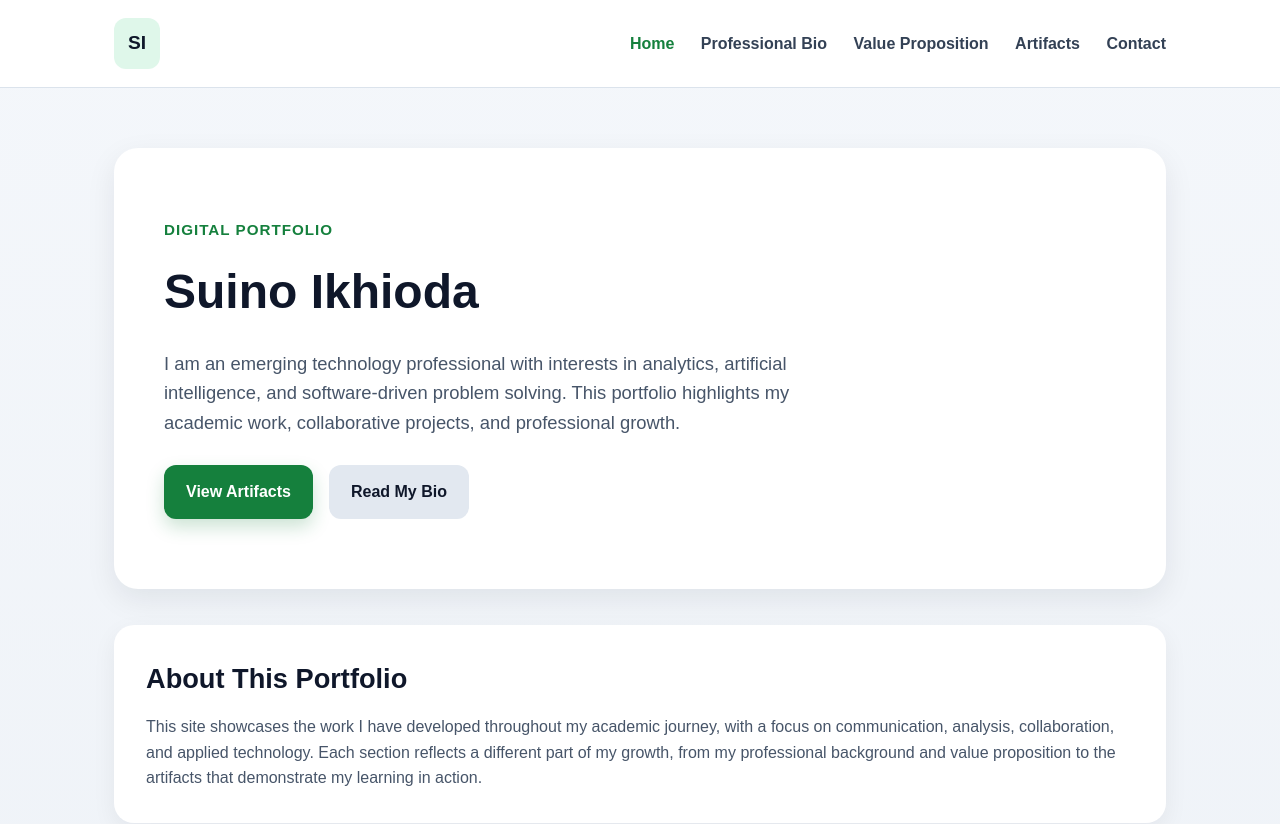
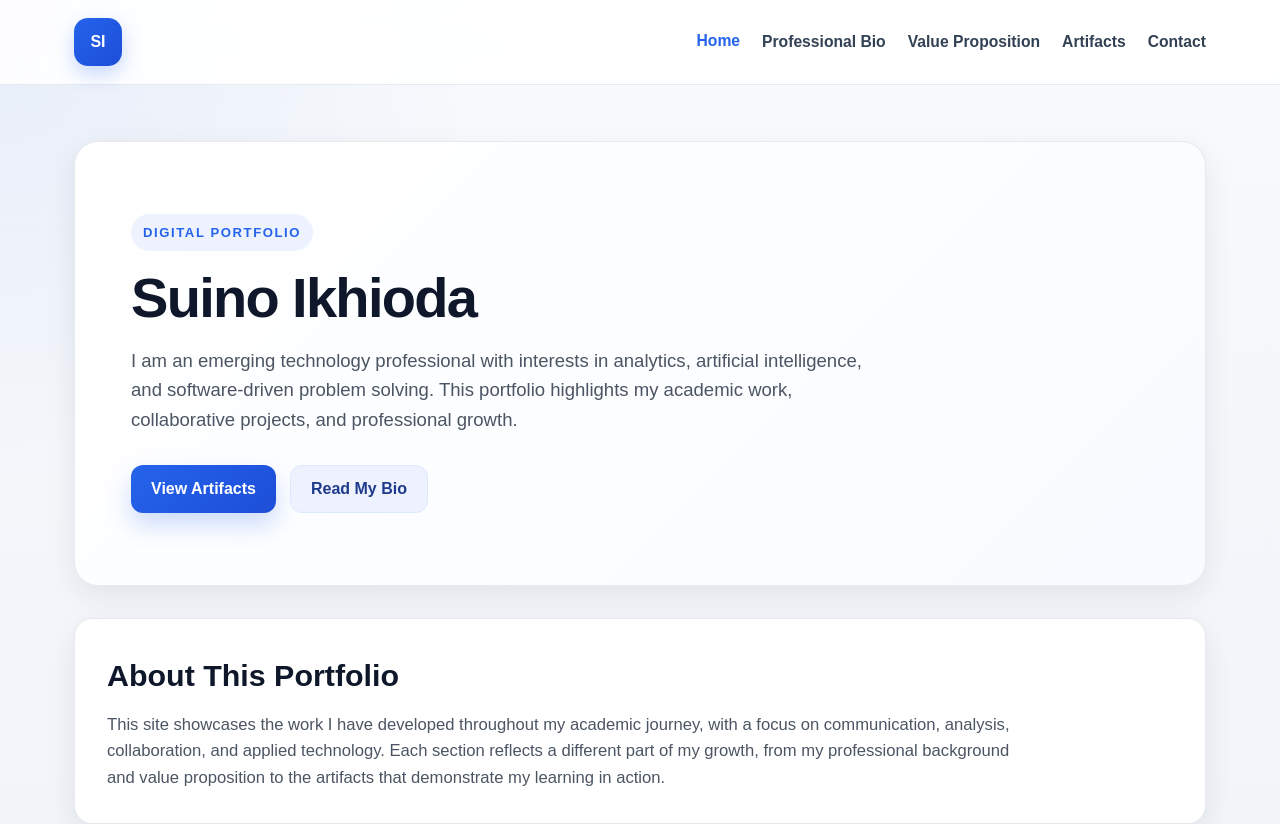
Before and after one commit to suinoik/suinoik.github.io, a plain HTML site: page index.html in a window 1280 px wide. Shown: the top 824 px of the page. Drawn offline with Linux system fonts and the light colour scheme.

Commit message:
Refactor CSS with new variables and styles

```diff
--- a/style.css
+++ b/style.css
@@ -4,101 +4,146 @@
   box-sizing: border-box;
 }
 
+:root {
+  --bg: #f3f4f8;
+  --surface: #ffffff;
+  --surface-2: #f8fafc;
+  --text: #111827;
+  --muted: #4b5563;
+  --border: #e5e7eb;
+  --accent: #2563eb;
+  --accent-dark: #1d4ed8;
+  --shadow: 0 10px 30px rgba(15, 23, 42, 0.08);
+  --radius-lg: 24px;
+  --radius-md: 18px;
+  --radius-sm: 12px;
+}
+
 body {
   font-family: Arial, sans-serif;
-  background: linear-gradient(to bottom, #f4f7fb, #eef2f7);
-  color: #1f2937;
+  background:
+    radial-gradient(circle at top left, rgba(37, 99, 235, 0.08), transparent 28%),
+    linear-gradient(to bottom, #f8fafc, #eef2f7);
+  color: var(--text);
   line-height: 1.6;
 }
 
+/* NAVIGATION */
 .navbar {
-  background-color: #ffffff;
-  border-bottom: 1px solid #dbe3ec;
   position: sticky;
   top: 0;
   z-index: 1000;
+  background: rgba(255, 255, 255, 0.88);
+  backdrop-filter: blur(14px);
+  border-bottom: 1px solid rgba(229, 231, 235, 0.9);
 }
 
 .nav-container {
-  max-width: 1100px;
+  max-width: 1180px;
   margin: 0 auto;
   padding: 18px 24px;
   display: flex;
+  align-items: center;
   justify-content: space-between;
-  align-items: center;
 }
 
 .logo {
-  font-size: 1.2rem;
-  font-weight: bold;
-  color: #0f172a;
-  background: #dff7ea;
-  padding: 10px 14px;
-  border-radius: 12px;
+  width: 48px;
+  height: 48px;
+  border-radius: 14px;
+  display: flex;
+  align-items: center;
+  justify-content: center;
+  font-weight: 800;
+  font-size: 1rem;
+  color: white;
+  background: linear-gradient(135deg, #2563eb, #1d4ed8);
+  box-shadow: 0 8px 20px rgba(37, 99, 235, 0.25);
+}
+
+.nav-links {
+  display: flex;
+  align-items: center;
+  gap: 22px;
+  flex-wrap: wrap;
 }
 
 .nav-links a {
-  margin-left: 22px;
   text-decoration: none;
-  font-weight: 600;
   color: #334155;
-  transition: color 0.2s ease;
+  font-weight: 700;
+  font-size: 0.98rem;
+  transition: color 0.2s ease, transform 0.2s ease;
 }
 
 .nav-links a:hover,
 .nav-links a.active {
-  color: #15803d;
+  color: var(--accent);
+  transform: translateY(-1px);
 }
 
+/* PAGE LAYOUT */
 .container {
-  max-width: 1100px;
+  max-width: 1180px;
   margin: 0 auto;
-  padding: 60px 24px;
+  padding: 56px 24px 80px;
 }
 
+/* HERO */
 .hero {
-  background: #ffffff;
-  border-radius: 24px;
-  padding: 70px 50px;
-  box-shadow: 0 10px 30px rgba(15, 23, 42, 0.08);
-  margin-bottom: 36px;
+  background: linear-gradient(135deg, #ffffff, #f8fbff);
+  border: 1px solid rgba(229, 231, 235, 0.9);
+  border-radius: var(--radius-lg);
+  padding: 72px 56px;
+  box-shadow: var(--shadow);
+  margin-bottom: 32px;
 }
 
 .eyebrow {
-  font-size: 0.95rem;
-  font-weight: bold;
+  display: inline-block;
+  font-size: 0.82rem;
+  font-weight: 800;
+  letter-spacing: 0.12em;
   text-transform: uppercase;
-  letter-spacing: 1px;
-  color: #15803d;
-  margin-bottom: 12px;
+  color: var(--accent);
+  background: rgba(37, 99, 235, 0.08);
+  padding: 8px 12px;
+  border-radius: 999px;
+  margin-bottom: 18px;
 }
 
 .hero h1 {
-  font-size: 3rem;
+  font-size: 3.5rem;
+  line-height: 1.05;
+  letter-spacing: -0.03em;
+  margin-bottom: 18px;
   color: #0f172a;
-  margin-bottom: 18px;
 }
 
 .subtitle {
-  font-size: 1.15rem;
-  max-width: 700px;
-  color: #475569;
-  margin-bottom: 28px;
+  max-width: 760px;
+  font-size: 1.16rem;
+  color: var(--muted);
+  margin-bottom: 30px;
 }
 
+/* BUTTONS */
 .hero-buttons {
   display: flex;
-  gap: 16px;
+  gap: 14px;
   flex-wrap: wrap;
 }
 
 .btn {
-  display: inline-block;
-  padding: 14px 22px;
+  display: inline-flex;
+  align-items: center;
+  justify-content: center;
+  min-height: 48px;
+  padding: 0 20px;
   border-radius: 12px;
   text-decoration: none;
-  font-weight: bold;
-  transition: transform 0.2s ease, box-shadow 0.2s ease;
+  font-weight: 700;
+  transition: transform 0.2s ease, box-shadow 0.2s ease, background 0.2s ease;
 }
 
 .btn:hover {
@@ -106,113 +151,147 @@ body {
 }
 
 .btn-primary {
-  background-color: #15803d;
-  color: white;
-  box-shadow: 0 8px 18px rgba(21, 128, 61, 0.22);
+  background: linear-gradient(135deg, #2563eb, #1d4ed8);
+  color: #ffffff;
+  box-shadow: 0 12px 24px rgba(37, 99, 235, 0.22);
 }
 
 .btn-primary:hover {
-  background-color: #166534;
+  box-shadow: 0 16px 28px rgba(37, 99, 235, 0.28);
 }
 
 .btn-secondary {
-  background-color: #e2e8f0;
-  color: #0f172a;
+  background: #eef2ff;
+  color: #1e3a8a;
+  border: 1px solid #dbeafe;
 }
 
 .btn-secondary:hover {
-  background-color: #cbd5e1;
+  background: #e0e7ff;
 }
 
+/* GENERIC CARDS */
 .card {
-  background: #ffffff;
-  border-radius: 20px;
+  background: var(--surface);
+  border: 1px solid rgba(229, 231, 235, 0.9);
+  border-radius: var(--radius-md);
   padding: 32px;
-  box-shadow: 0 8px 24px rgba(15, 23, 42, 0.06);
+  box-shadow: var(--shadow);
 }
 
 .intro-card {
-  margin-bottom: 36px;
+  margin-bottom: 30px;
 }
 
 .intro-card h2 {
-  font-size: 1.7rem;
-  margin-bottom: 14px;
+  font-size: 1.9rem;
+  margin-bottom: 12px;
   color: #0f172a;
 }
 
 .intro-card p {
-  color: #475569;
-  font-size: 1rem;
+  font-size: 1.04rem;
+  color: var(--muted);
+  max-width: 920px;
 }
 
+/* HIGHLIGHTS GRID */
 .highlights {
   display: grid;
-  grid-template-columns: repeat(3, 1fr);
-  gap: 24px;
+  grid-template-columns: repeat(3, minmax(0, 1fr));
+  gap: 22px;
+}
+
+.highlight-card {
+  background: linear-gradient(180deg, #ffffff, #fbfdff);
+  transition: transform 0.2s ease, box-shadow 0.2s ease;
+}
+
+.highlight-card:hover {
+  transform: translateY(-4px);
+  box-shadow: 0 16px 34px rgba(15, 23, 42, 0.1);
 }
 
 .highlight-card h3 {
-  font-size: 1.25rem;
+  font-size: 1.28rem;
   margin-bottom: 12px;
   color: #0f172a;
 }
 
 .highlight-card p {
-  color: #475569;
-  margin-bottom: 16px;
+  color: var(--muted);
+  margin-bottom: 18px;
+  min-height: 84px;
 }
 
 .text-link {
+  display: inline-block;
   text-decoration: none;
-  color: #15803d;
-  font-weight: bold;
+  font-weight: 700;
+  color: var(--accent);
 }
 
 .text-link:hover {
-  text-decoration: underline;
+  color: var(--accent-dark);
 }
 
-@media (max-width: 900px) {
+/* OPTIONAL FOOTER IF YOU ADD ONE LATER */
+.footer {
+  max-width: 1180px;
+  margin: 0 auto;
+  padding: 0 24px 40px;
+  color: #6b7280;
+  font-size: 0.95rem;
+}
+
+/* RESPONSIVE */
+@media (max-width: 980px) {
   .highlights {
     grid-template-columns: 1fr;
   }
 
   .hero {
-    padding: 50px 30px;
+    padding: 56px 32px;
   }
 
   .hero h1 {
-    font-size: 2.3rem;
+    font-size: 2.7rem;
   }
 
+  .subtitle {
+    font-size: 1.05rem;
+  }
+}
+
+@media (max-width: 720px) {
   .nav-container {
     flex-direction: column;
     align-items: flex-start;
     gap: 14px;
   }
 
-  .nav-links a {
-    margin-left: 0;
-    margin-right: 16px;
-    display: inline-block;
+  .nav-links {
+    gap: 14px;
   }
-}
 
-@media (max-width: 600px) {
   .container {
-    padding: 40px 18px;
+    padding: 36px 18px 60px;
   }
 
   .hero {
-    padding: 36px 22px;
+    padding: 38px 22px;
+    border-radius: 20px;
   }
 
   .hero h1 {
-    font-size: 2rem;
+    font-size: 2.2rem;
   }
 
-  .subtitle {
-    font-size: 1rem;
+  .card {
+    padding: 24px;
+  }
+
+  .intro-card h2 {
+    font-size: 1.5rem;
   }
 }
```
